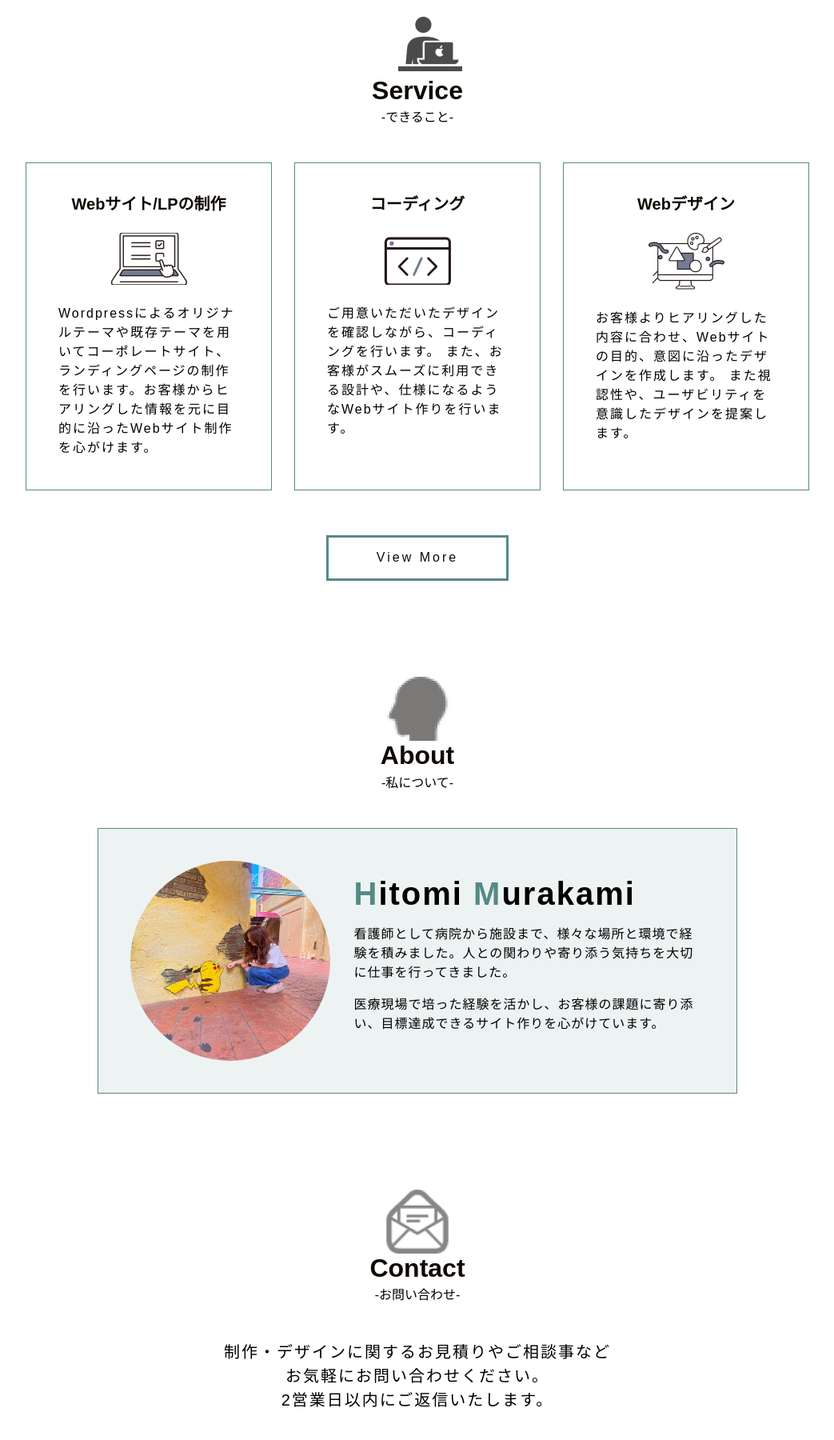
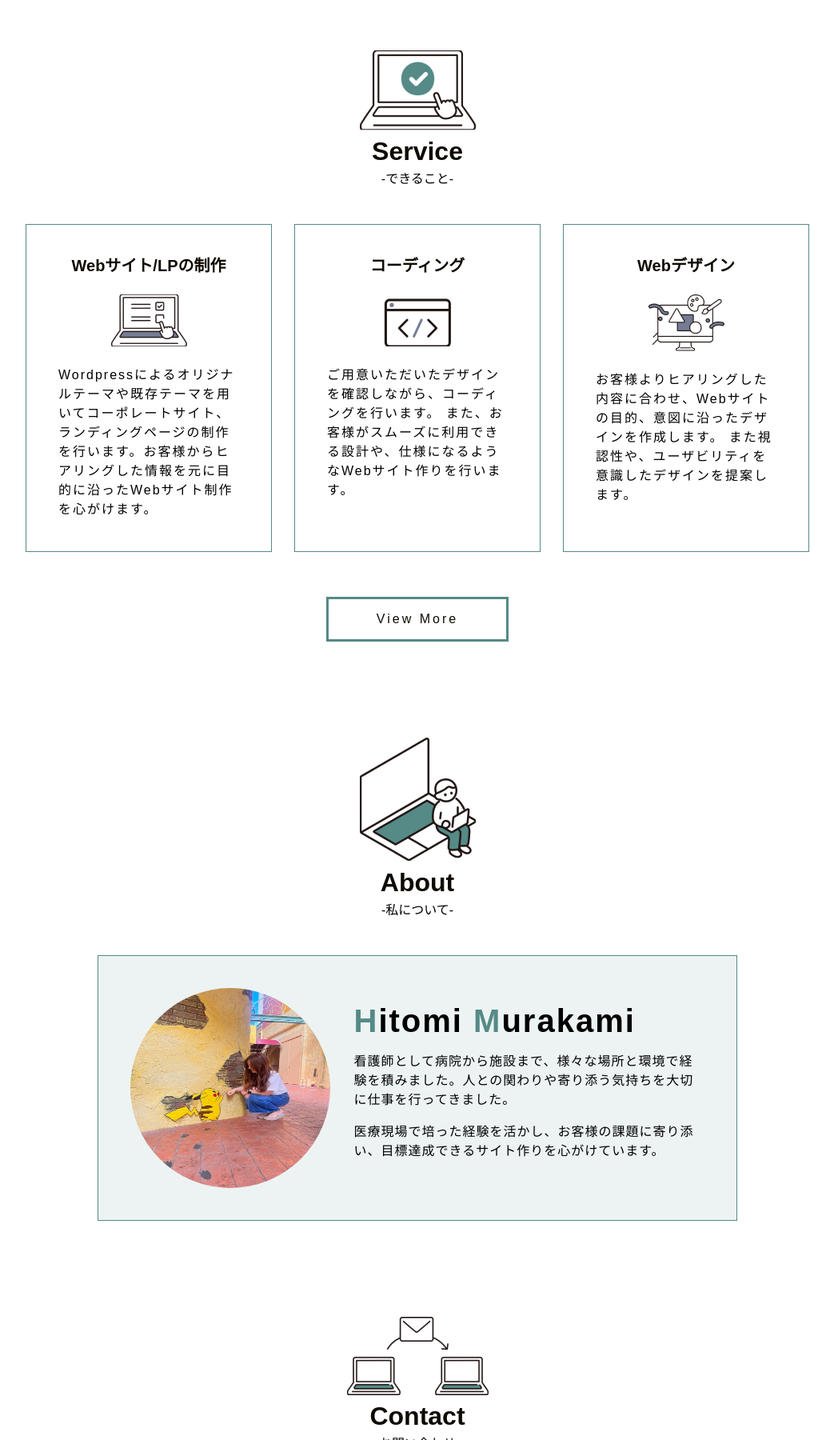
Before and after one commit to mhhh0931/portfolio, a plain HTML site: page portfolio.html in a window 1280 px wide. Shown: the part 1640-3440 px from the top of the page at 80% size, without its empty margins (118-1161 px from the left). Drawn offline with nearby package versions, Linux system fonts and the light colour scheme.

Commit message:
追記　変更

```diff
--- a/portfolio.html
+++ b/portfolio.html
@@ -61,7 +61,7 @@
         </section>
 
         <section id="works">
-            <img src="img\mouse_24dp_5F6368_FILL0_wght400_GRAD0_opsz24 1.png" alt="">
+            <img src="img\9161 1.png" alt="">
             <h2 class="works__title">Works</h2>
             <p class="works__subtitle">-実績-</p>
 
@@ -108,10 +108,13 @@
               </section>
 
               <section id="service">
-                <div class="service__wapper">
-                　　<img src="img\デスクワークのフリー素材5.png" alt="">
-                    <h2 class="service__title">Service</h2>
-                    <p class="service__subtitle">-できること-</p>
+                  <div class="service__wapper">
+                    　　<div class="service__main">
+                        <img src="img\15349.png" alt="">
+                        <h2 class="service__title">Service</h2>
+                        <p class="service__subtitle">-できること-</p>
+
+                        </div>
 
                     <div class="service__list">
                         <div class="service__item">
@@ -139,7 +142,7 @@
                 </section>
 
                 <section id="about">
-                    <img src="img\横顔アイコン 1.png" alt="">
+                    <img src="img\20101.png" alt="">
                     <h2 class="about__title">About</h2>
                     <p class="about__subtitle">-私について-</p>
 
@@ -162,7 +165,7 @@
                 </section>
 
                 <section id="contact">
-                    <img src="img\メールの無料アイコンその21 1.png" alt="">
+                    <img src="img\11207.png" alt="">
                     <h2 class="contact__title">Contact</h2>
                     <p class="contact__subtitle">-お問い合わせ-</p>
                     <div class="contact__text">
--- a/sass/portfolio.scss
+++ b/sass/portfolio.scss
@@ -215,6 +215,7 @@ html{
     font-size: 32px;
     font-weight: bold;
     color: $accentcolor;
+    margin-top: 8px;
 }
 
 .works__subtitle {
@@ -321,6 +322,7 @@ html{
     font-size: 32px;
     font-weight: bold;
     color: $accentcolor;
+    margin-top: 8px;
 }
 
 .service__subtitle {
@@ -409,6 +411,7 @@ html{
     font-size: 32px;
     font-weight: bold;
     color: $accentcolor;
+    margin-top: 8px;
 }
 
 .about__subtitle {
@@ -490,6 +493,7 @@ html{
     font-size: 32px;
     font-weight: bold;
     color: $accentcolor;
+    margin-top: 8px;
 }
 
 .contact__subtitle {
```
Also changed, not shown: css/portfolio.css, img/Simple Minimalist Circle Typography Business Logo 1.png (added), 1 other file.
